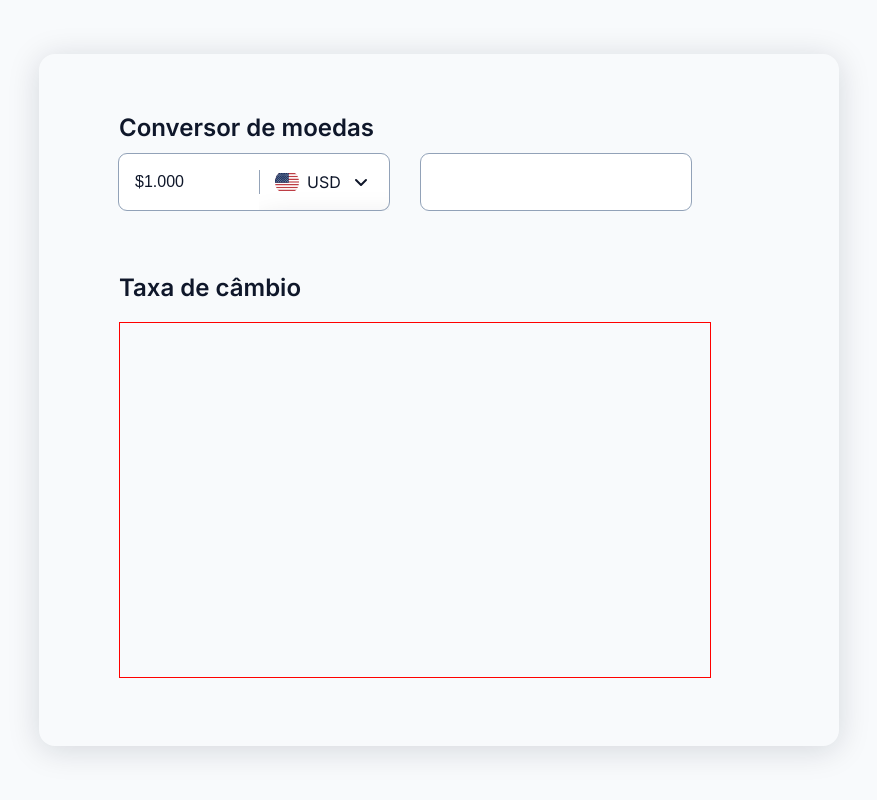
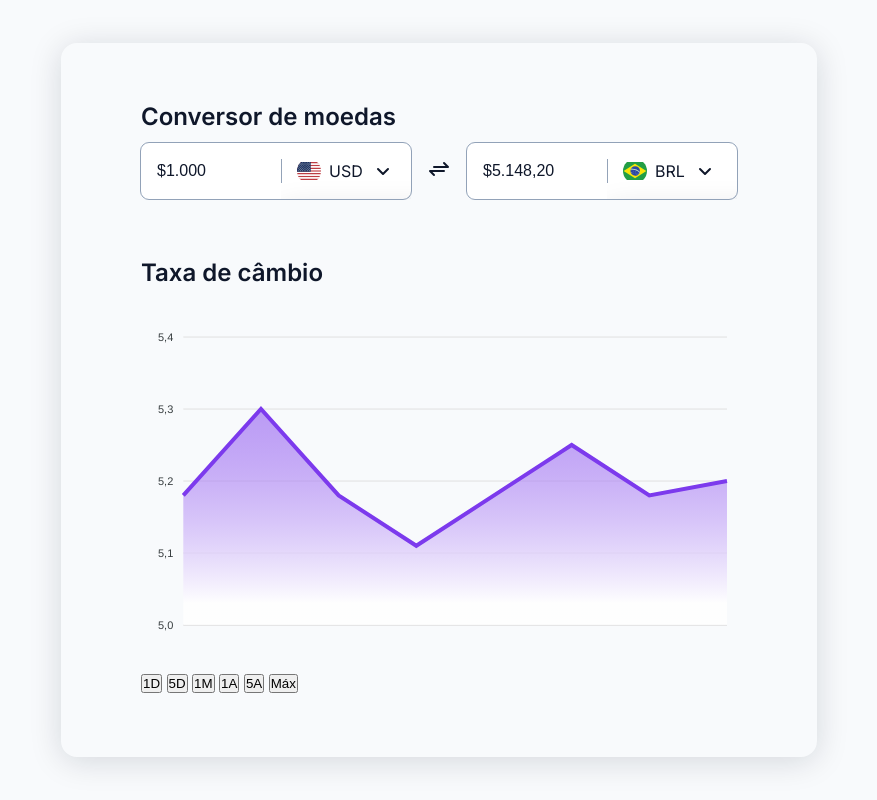
Before and after one commit to kleubinho/Conversor-de-moedas, a plain HTML site: page index.html in a window 1280 px wide. Shown: the whole page, without its empty margins (201-1078 px from the left). Drawn offline with nearby package versions, Linux system fonts and the light colour scheme.

Commit message:
add chart

```diff
--- a/index.html
+++ b/index.html
@@ -51,16 +51,57 @@
               </ul>
             </div>
           </div>
-          <div class="middle"></div>
-          <div class="money-wrapper"></div>
+          <div class="middle">
+            <img src="./assets/arrows-exchange.svg" alt="">
+          </div>
+          <div class="money-wrapper">
+            <input type="text" readonly class="amount" value="$5.148,20" />
+
+            <div class="dropdown">
+              <div class="selected">
+                <span class="fi fi-br fis"></span>
+                BRL
+              </div>
+
+              <ul>
+                <li>
+                  <span class="fi fi-br fis"></span>
+                  BRL
+                </li>
+                <li>
+                  <span class="fi fi-us fis"></span>
+                  USD
+                </li>
+                <li>
+                  <span class="fi fi-eu fis"></span>
+                  EUR
+                </li>
+                <li>
+                  <span class="fi fi-gb fis"></span>
+                  GBP
+                </li>
+              </ul>
+            </div>
+          </div>
         </div>
       </section>
       <section class="cambio">
         <h2>Taxa de câmbio</h2>
-        <div class="wrapper"></div>
+        <div class="wrapper">
+          <div id="chart"></div>
+          <div class="chart-controls">
+            <button>1D</button>
+            <button>5D</button>
+            <button class="active">1M</button>
+            <button>1A</button>
+            <button>5A</button>
+            <button>Máx</button>
+          </div>
+        </div>
       </section>
     </main>
 
+    <script src="https://cdn.jsdelivr.net/npm/apexcharts"></script>
     <script src="./script.js"></script>
   </body>
 </html>
--- a/script.js
+++ b/script.js
@@ -0,0 +1,100 @@
+const options = {
+    series: [
+      {
+        name: "cambio",
+        data: [
+          {
+            x: new Date("2018-02-12").getTime(),
+            y: 5.18,
+          },
+          {
+            x: new Date("2018-02-13").getTime(),
+            y: 5.3,
+          },
+          {
+            x: new Date("2018-02-14").getTime(),
+            y: 5.18,
+          },
+          {
+            x: new Date("2018-02-15").getTime(),
+            y: 5.11,
+          },
+          {
+            x: new Date("2018-02-16").getTime(),
+            y: 5.18,
+          },
+          {
+            x: new Date("2018-02-17").getTime(),
+            y: 5.25,
+          },
+          {
+            x: new Date("2018-02-18").getTime(),
+            y: 5.18,
+          },
+          {
+            x: new Date("2018-02-19").getTime(),
+            y: 5.2,
+          },
+        ],
+      },
+    ],
+    chart: {
+      height: 350,
+      type: "area",
+      toolbar: {
+        show: false,
+      },
+    },
+    dataLabels: {
+      enabled: false,
+    },
+    stroke: {
+      curve: "straight",
+    },
+    yaxis: {
+      min: 5,
+      tickAmount: 4,
+      labels: {
+        formatter: (value) => {
+            return value.toFixed(1).replace(".",",")
+        }
+      },
+    },
+    xaxis: {
+      labels: {
+        show: false,
+      },
+      tooltip: {
+        enabled: false,
+      },
+      axisTicks: {
+        show: false,
+      },
+    },
+    fill: {
+      gradient: {
+        shadeIntensity: 1,
+        opacityFrom: 0.7,
+        opacityTo: 0.9,
+        stops: [0, 90, 100],
+      },
+    },
+    colors: ["#7C3AED"],
+    tooltip: {
+      custom: function ({ series, seriesIndex, dataPointIndex, w }) {
+        return `<div class="tooltip">
+      <span>${String(series[seriesIndex][dataPointIndex]).replace('.', ',')}</span>
+      <span>${new Date(
+        w.globals.seriesX[seriesIndex][dataPointIndex]
+      ).toLocaleDateString("pt-BR", {
+        weekday: "short",
+        month: "short",
+        day: "numeric",
+      })}</span>
+      </div>`
+      },
+    },
+  }
+
+  const chart = new ApexCharts(document.querySelector("#chart"), options)
+  chart.render()
--- a/style.css
+++ b/style.css
@@ -23,8 +23,6 @@ body {
 }
 
 main {
-  width: 80rem;
-  height: 69.2rem;
   padding: 6.4rem 8rem;
   box-shadow: 0rem 0.4rem 3.2rem rgba(15, 23, 42, 0.15);
   border-radius: 1.6rem;
@@ -41,6 +39,7 @@ section h2 {
 .conversor .wrapper {
   margin-top: 1.6rem;
   display: flex;
+  align-items: center;
   gap: 1.6rem;
 }
 
@@ -56,6 +55,11 @@ section h2 {
   align-items: center;
 
   position: relative;
+}
+
+.money-wrapper:hover,
+.money-wrapper:has(:focus) {
+  outline: 0.25rem solid #7c3aed;
 }
 
 /* AMOUNT */
@@ -127,11 +131,6 @@ li:hover,
   border-radius: 50%;
 }
 
-.money-wrapper:hover,
-.money-wrapper:has(:focus) {
-  outline: 0.25rem solid #7c3aed;
-}
-
 /* UL */
 
 ul {
@@ -160,10 +159,17 @@ li {
   cursor: pointer;
 }
 
+
+/* CAMBIO */
+
 .cambio .wrapper {
   margin-top: 2.4rem;
-  width: 59.2rem;
-  height: 35.6rem;
 
-  border: 1px solid red;
 }
+
+.tooltip {
+  background-color: white;
+  box-shadow: 0 .4rem 1.6rem rgb(15 23 42 / .15);
+  border-radius: .4rem;
+  padding: .8rem;
+}
```
